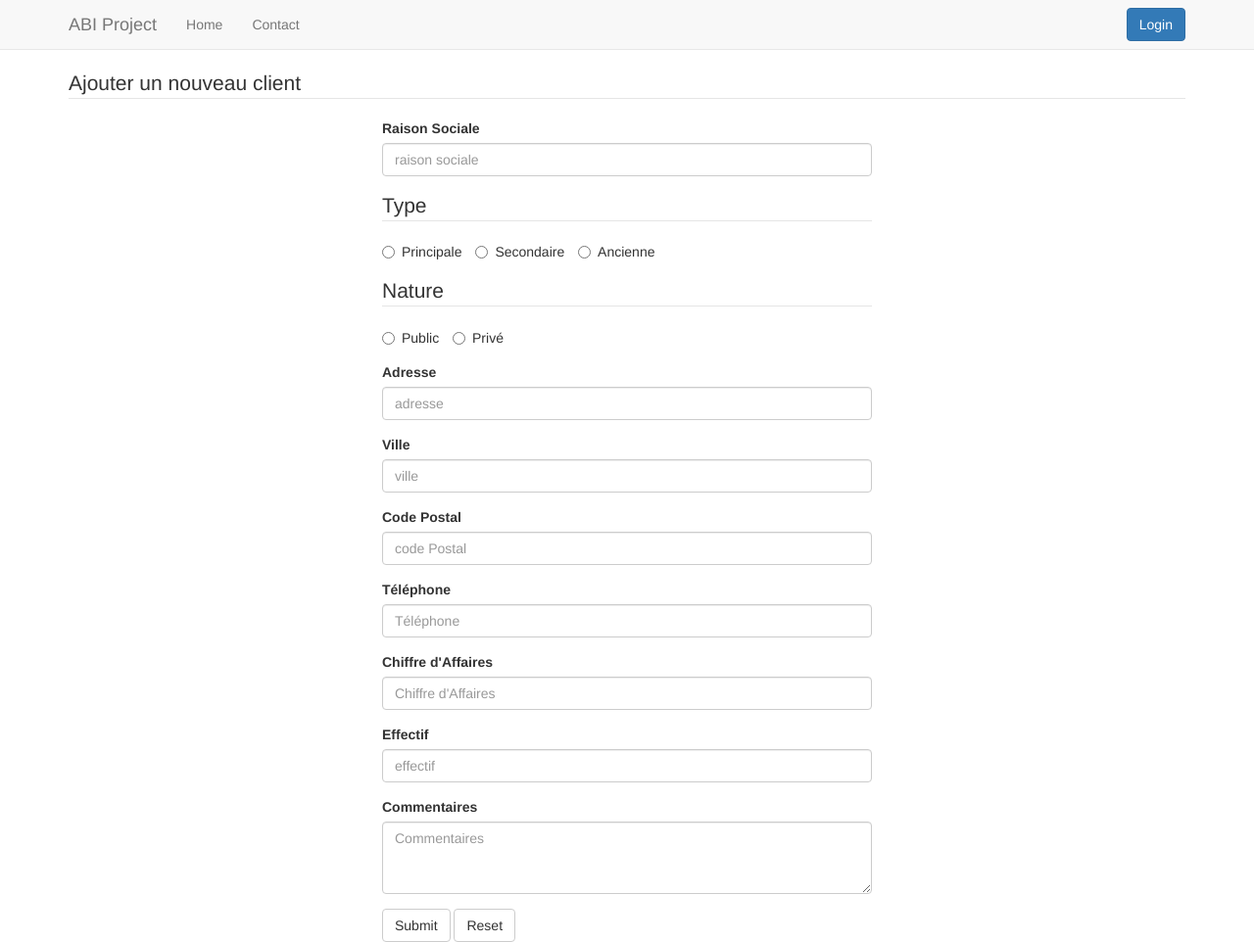
After one commit to cyroul82/ProjectPHPJS, a PHP site: page /newClient.php in a window 1280 px wide. The commit adds this page. Shown: the whole page at 98% size. Run offline with PHP 8.4, Linux system fonts and the light colour scheme; some libraries are stand-ins or nearby versions.

Commit message:
added newClientView, newClient.php profilClientView.php, profilClient.php, update code and cleaned up

```diff
--- a/css/main.css
+++ b/css/main.css
@@ -1,4 +1,3 @@
-
 body {
   padding-top: 70px;
 }
@@ -8,6 +7,12 @@ body {
   margin: 0 auto;
   margin-bottom: 50px;
 }
+
+.form {
+  max-width: 500px;
+  margin: 0 auto 0 auto;
+}
+
 #map {
   height: 400px;
   margin-bottom: 20px;
--- a/js/login.js
+++ b/js/login.js
@@ -12,7 +12,6 @@ function login() {
   xhr.setRequestHeader("Content-Type", "application/x-www-form-urlencoded");
   xhr.send("email=" + document.getElementById('email').value + "&password=" + document.getElementById('password').value);
 
-  console.log(document.getElementById('email').value);
 
 
   xhr.onreadystatechange = function() {
@@ -24,8 +23,8 @@ function login() {
 
     }
     if (xhr.readyState !== 4) {
-      document.getElementById('error').innerHTML = xhr.responseText;
-      // document.getElementById('error').innerHTML = "<br><div class=\"alert alert-danger\" role=\"alert\"><strong>Echec lors de la connexion</strong></div>";
+      // document.getElementById('error').innerHTML = xhr.responseText;
+      document.getElementById('error').innerHTML = "<br><div class=\"alert alert-danger\" role=\"alert\"><strong>Echec lors de la connexion</strong></div>";
     }
   }
   return false;
--- /dev/null
+++ b/newClient.php
@@ -0,0 +1,3 @@
+<?php
+require("view/newClientView.php");
+displayNewClient(); ?>
--- a/view/navView.php
+++ b/view/navView.php
@@ -21,7 +21,7 @@ function displayNav(){
            <span class="icon-bar"></span>
            <span class="icon-bar"></span>
          </button>
-         <a class="navbar-brand" href="index.php"></a>
+         <a class="navbar-brand" href="index.php">ABI Project</a>
        </div>
        <div id="myNav" class="collapse navbar-collapse">
          <ul class="nav navbar-nav">
--- /dev/null
+++ b/view/newClientView.php
@@ -0,0 +1,94 @@
+<?php
+require('navView.php');
+require('headView.php');
+require('footerView.php');
+
+function displayNewClient(){ ?>
+
+<?php displayHead("Accueil"); ?>
+</head>
+<body>
+  <?php displayNav(); ?>
+  <div class="container">
+    <fieldset>
+      <legend>Ajouter un nouveau client</legend>
+        <div class="form">
+          <form>
+            <div class="form-group">
+              <label for="raisonSociale">Raison Sociale</label>
+              <input type="text" class="form-control" id="" placeholder="raison sociale">
+            </div>
+
+            <div class="form-group">
+              <fieldset>
+                <legend>Type</legend>
+                <label class="radio-inline">
+                  <input type="radio" name="nature" id="naturePrincipale" value="principale"> Principale
+                </label>
+                <label class="radio-inline">
+                  <input type="radio" name="nature" id="natureSecondaire" value="secondaire"> Secondaire
+                </label>
+                <label class="radio-inline">
+                  <input type="radio" name="nature" id="natureAncienne" value="ancienne"> Ancienne
+                </label>
+              </fieldset>
+
+            </div>
+
+            <div class="form-group">
+              <fieldset>
+                <legend>Nature</legend>
+                <label class="radio-inline">
+                  <input type="radio" name="type" id="typePublic" value="public"> Public
+                </label>
+                <label class="radio-inline">
+                  <input type="radio" name="type" id="typePublic" value="privé"> Privé
+                </label>
+              </fieldset>
+
+            </div>
+
+            <div class="form-group">
+              <label for="adresse">Adresse</label>
+              <input type="text" class="form-control" id="adresse" placeholder="adresse">
+            </div>
+
+            <div class="form-group">
+              <label for="ville">Ville</label>
+              <input type="text" class="form-control" id="ville" placeholder="ville">
+            </div>
+            <div class="form-group">
+              <label for="codePostal">Code Postal</label>
+              <input type="text" class="form-control" id="codePostal" placeholder="code Postal">
+            </div>
+            <div class="form-group">
+              <label for="telephone">Téléphone</label>
+              <input type="text" class="form-control" id="telephone" placeholder="Téléphone">
+            </div>
+            <div class="form-group">
+              <label for="ca">Chiffre d'Affaires</label>
+              <input type="text" class="form-control" id="ca" placeholder="Chiffre d'Affaires">
+            </div>
+            <div class="form-group">
+              <label for="effectif">Effectif</label>
+              <input type="text" class="form-control" id="effectif" placeholder="effectif">
+            </div>
+            <div class="form-group">
+              <label for="commentaire">Commentaires</label>
+              <textarea class="form-control" id="commentaire" placeholder="Commentaires" rows="3"></textarea>
+            </div>
+
+            <button type="submit" class="btn btn-default">Submit</button>
+            <button type="reset" class="btn btn-default">Reset</button>
+          </form>
+          <!-- end form client -->
+        </div>
+    </fieldset>
+  </div>
+  <!-- form new client -->
+
+</body>
+
+<?php
+  displayFooter();
+ } ?>
```
Also changed, not shown: profilClient.php (added), view/profilClientView.php (added).
